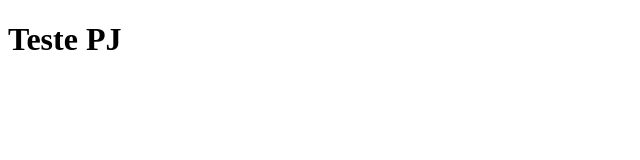
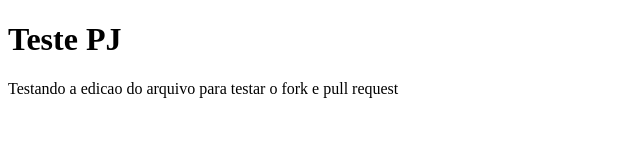
Before and after one commit to PjDesignOnline/testando, a plain HTML site: page index.html in a window 1280 px wide. Shown: the whole page, without its empty margins (0-640 px from the left). Drawn offline with Linux system fonts and the light colour scheme.

Commit message:
Alterado o index.html

```diff
--- a/index.html
+++ b/index.html
@@ -8,5 +8,6 @@
 </head>
 <body>
     <h1>Teste PJ</h1>
+    <p>Testando a edicao do arquivo para testar o fork e pull request</p>
 </body>
 </html>
```
